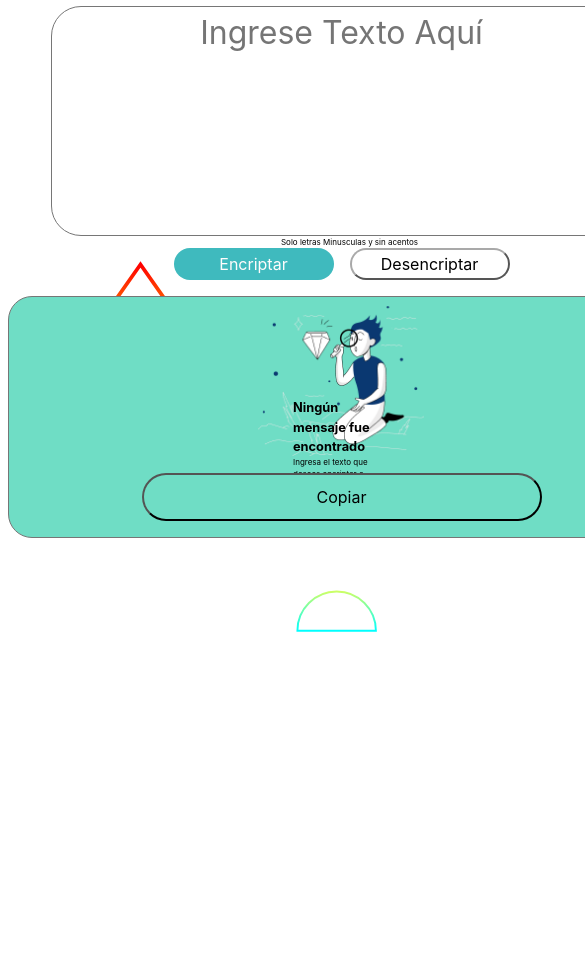
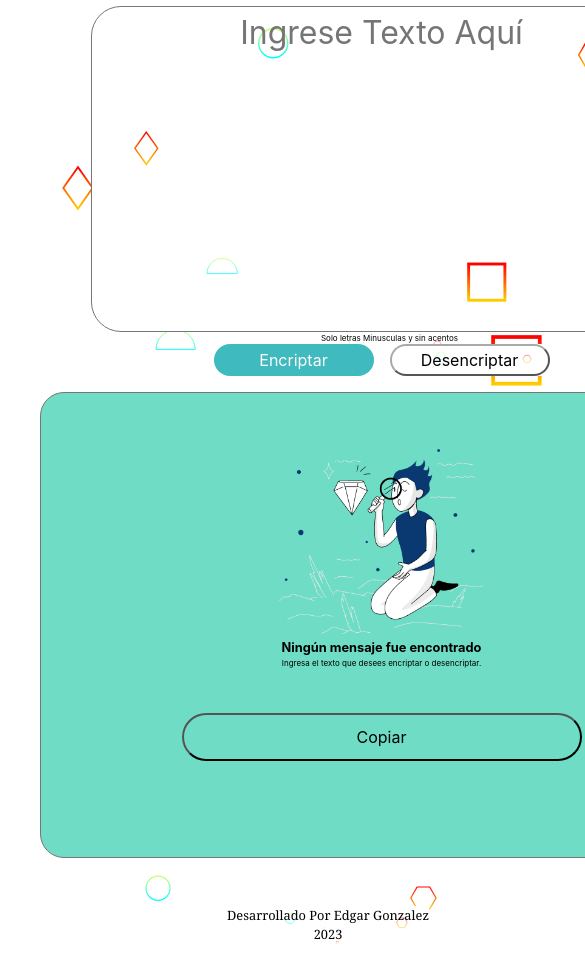
Before and after one commit to Edgar8D/Encriptador, a plain HTML site: page index.html in a window 390 px wide. Shown: the part 59-1012 px from the top of the page, 585 px wide, since content can reach past the window. Before the commit the page ends 844 px from the top, so only its background shows below. Drawn offline with Linux system fonts and the light colour scheme.

Commit message:
Add files via upload

```diff
--- /dev/null
+++ b/css/footer.css
@@ -0,0 +1,34 @@
+.section__footer{
+    display: grid;
+    place-content: center;
+    justify-content: center;
+    padding-top: 3em;
+    width: 20em;
+}
+.footer__contenedor{
+    display: flex;
+    flex-direction: column;
+    align-items: center;
+}
+
+.footer__contenedor p{
+    font-size: 1.3em;
+    font-family: Georgia;
+    margin: 0;
+    font-weight: 300;
+}
+
+@media screen and (max-width:768px){
+    .section__footer{
+        padding-left: 10em;
+    }
+}
+@media screen and (max-width:480px) {
+    .section__footer{
+        padding-left: 10em;
+    }
+    .footer__contenedor p{
+        font-size: 0.8em;
+        font-weight: 300;
+    }
+}
--- a/css/textarea-botones.css
+++ b/css/textarea-botones.css
@@ -19,6 +19,7 @@
     border-radius: 30px;
 
 }
+
 
 .instrucciones{
     font-size: 1rem;
@@ -60,10 +61,12 @@
         width: 3em;
     }
     .text__entrada{
-        height: 7em;
+        height: 10em;
         width: 18em;
         display: flex;
         justify-content: center;
+        margin-left: 2rem;
+        margin-right: 2rem;
     }
     .contenido{
         display: flex;
--- a/css/textarea-btn_copiar.css
+++ b/css/textarea-btn_copiar.css
@@ -64,7 +64,7 @@
         margin-bottom: 1em;
     }
     .parrafo__div{
-
+        width: 15em;
         padding-bottom: 4em;
 
     }
@@ -83,10 +83,12 @@
 
     }
     .no__mensaje{
-        padding: 0 7.5rem;
+        padding: 7rem 8rem;
         height: 15rem;
-        background-size: 25%;
-        background-position: 50% 10%;
+        background-size: 30%;
+        background-position: 50% 20%;
+        margin-left: 2rem;
+        margin-right: 2rem;
 
     }
     .parrafo__div{
@@ -105,7 +107,7 @@
     }
     .copiar{
 
-        margin-top: 11em;
+        margin-top: 15em;
 
 
     }
--- a/index.html
+++ b/index.html
@@ -9,6 +9,7 @@
     <link rel="stylesheet" href="./css/logo.css">
     <link rel="stylesheet" href="./css/textarea-botones.css">
     <link rel="stylesheet" href="./css/textarea-btn_copiar.css">
+    <link rel="stylesheet" href="./css/footer.css">
 </head>
 <body>
     <header>
@@ -39,6 +40,14 @@
             </section>
         </section>
     </main>
+    <footer>
+        <section class="section__footer">
+            <div class="footer__contenedor">
+                <p class="marginNone">Desarrollado Por Edgar Gonzalez</p>
+                <p>2023</p>
+            </div>
+        </section>
+    </footer>
     <script src="./codigojs.js"></script>
 </body>
 </html>
--- a/styles1.css
+++ b/styles1.css
@@ -6,4 +6,5 @@
     font-family: inter;
     font-weight: 400;
     line-height: 150%;
+
 }
```
